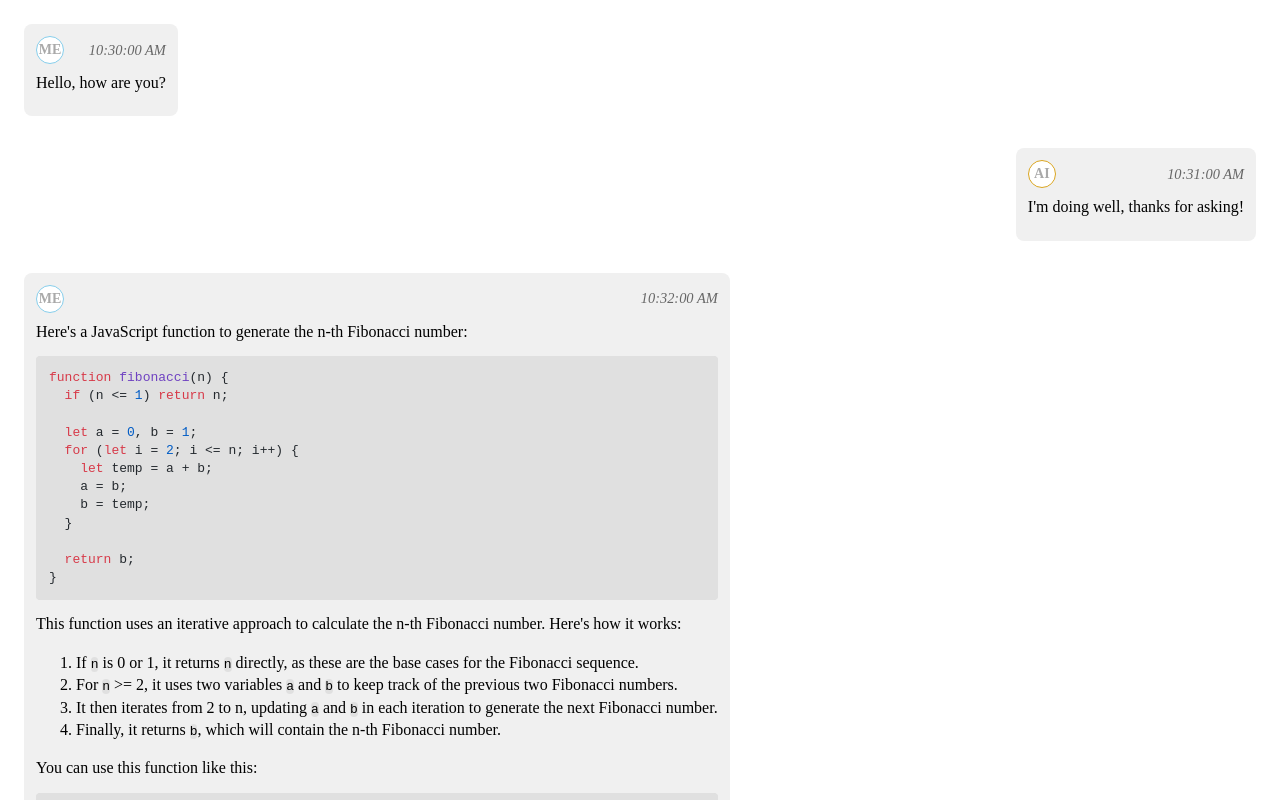
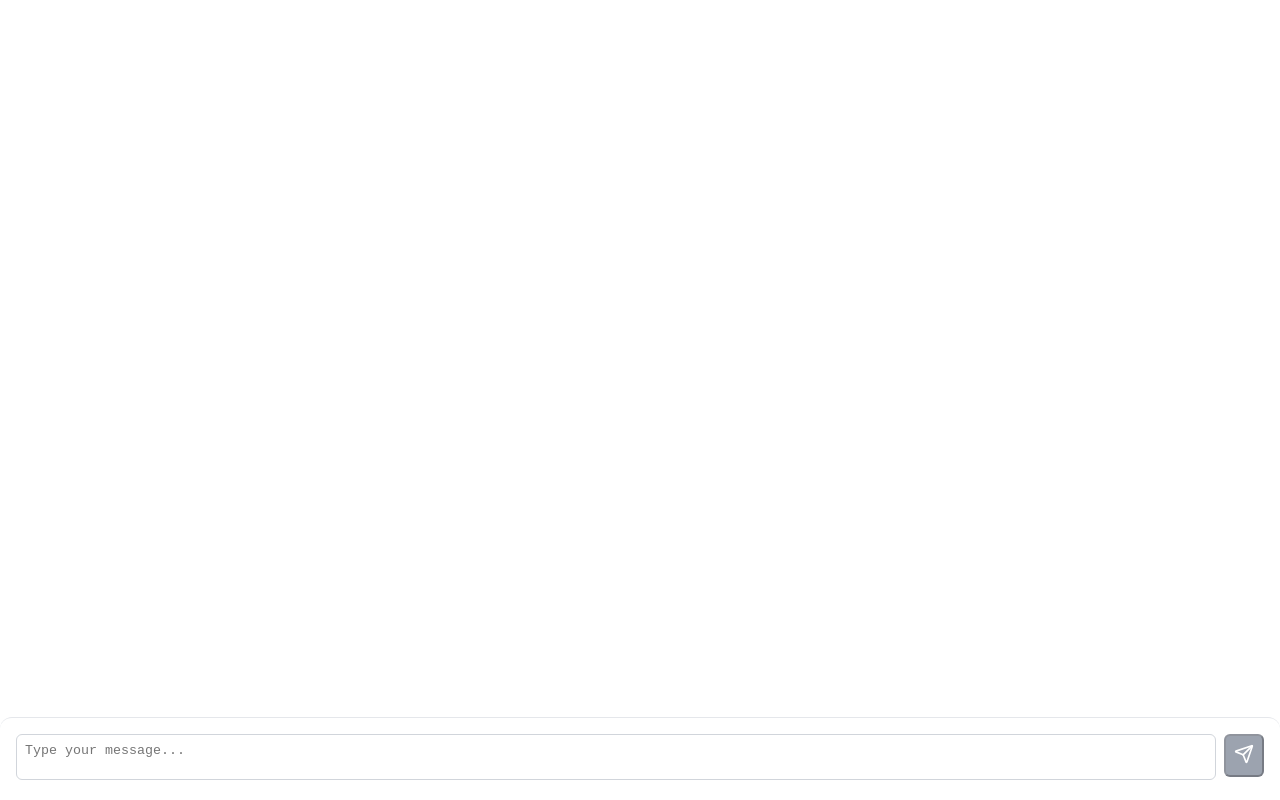
Before and after one commit to tomliangg/gemmy, a React (Vite) app: page / in a window 1280 px wide. Shown: the top 800 px of the page. Built offline with nearby package versions, Linux system fonts and the light colour scheme.

Commit message:
improve message styling; ComposeInput component

```diff
--- a/app/App.tsx
+++ b/app/App.tsx
@@ -1,6 +1,46 @@
+import { useEffect, useState } from "react";
 import { ChatMessageList } from "./ChatMessageList";
-import { chatMessages } from "./constants";
+import { GoogleGenerativeAI, POSSIBLE_ROLES } from "@google/generative-ai";
+import { ChatMessageProps } from "./ChatMessage";
+import { ComposeInput } from "./ComposeInput";
+
+const genAI = new GoogleGenerativeAI("<API_KEY>");
+
+interface Part extends ChatMessageProps {
+  role: (typeof POSSIBLE_ROLES)[number];
+}
 
 export const App = () => {
-  return <ChatMessageList contents={chatMessages} />;
+  useEffect(() => {
+    const run = async () => {
+      const model = genAI.getGenerativeModel({ model: "gemini-1.5-flash" });
+      const result = await model.generateContent("Explain how AI works");
+      model.startChat;
+      console.log(result.response.text());
+    };
+    // testing; use a false condition to skip
+    if (1 + 1 > 3) {
+      run();
+    }
+  }, []);
+  const [parts, setParts] = useState<Part[]>([]);
+
+  return (
+    <>
+      <ComposeInput
+        onSubmit={(query) => {
+          setParts([
+            ...parts,
+            {
+              role: "user",
+              message: query,
+              timestamp: new Date(),
+              sender: "me",
+            },
+          ]);
+        }}
+      />
+      <ChatMessageList contents={parts} />
+    </>
+  );
 };
--- a/app/Badge.module.scss
+++ b/app/Badge.module.scss
@@ -9,12 +9,13 @@
   color: darkgrey;
   font-weight: bold;
   font-size: 14px;
+  text-transform: uppercase;
 }
 
-.ME {
+.me {
   border: 1px solid skyblue;
 }
 
-.AI {
+.ai {
   border: 1px solid goldenrod;
 }
--- a/app/Badge.tsx
+++ b/app/Badge.tsx
@@ -2,7 +2,7 @@ import { cx } from "@emotion/css";
 import styles from "./Badge.module.scss";
 
 interface BadgeProps {
-  name: "ME" | "AI";
+  name: "me" | "ai";
 }
 
 const Badge = ({ name }: BadgeProps) => {
--- a/app/ChatMessage.module.scss
+++ b/app/ChatMessage.module.scss
@@ -50,10 +50,10 @@
   overflow-x: auto;
 }
 
-.message-from-AI {
+.message-from-ai {
   align-self: flex-end;
 }
 
-.message-from-ME {
+.message-from-me {
   align-self: flex-start;
 }
--- a/app/ChatMessage.tsx
+++ b/app/ChatMessage.tsx
@@ -8,7 +8,7 @@ import Badge from "./Badge";
 export interface ChatMessageProps {
   message: string;
   timestamp: Date;
-  sender: "ME" | "AI";
+  sender: "me" | "ai";
 }
 
 export const ChatMessage = ({
--- a/app/ChatMessageList.tsx
+++ b/app/ChatMessageList.tsx
@@ -2,7 +2,7 @@ import { ChatMessageProps, ChatMessage } from "./ChatMessage";
 import styles from "./ChatMessageList.module.scss";
 import "highlight.js/styles/github.css";
 
-interface ChatMessageListProps {
+export interface ChatMessageListProps {
   contents: ChatMessageProps[];
 }
 
--- /dev/null
+++ b/app/ComposeInput.module.scss
@@ -0,0 +1,80 @@
+.container {
+  position: fixed;
+  bottom: 0;
+  left: 0;
+  right: 0;
+  background-color: #ffffff;
+  border-top: 1px solid #e5e7eb;
+  padding: 1rem;
+  border-radius: 12px 12px 0 0;
+}
+
+.form {
+  display: grid;
+  grid-template-columns: 1fr auto;
+  gap: 0.5rem;
+}
+
+.inputContainer {
+  position: relative;
+  grid-column: 1;
+
+  textarea {
+    box-sizing: border-box;
+  }
+}
+
+.input {
+  width: 100%;
+  resize: none;
+  overflow-y: auto;
+  padding: 0.5rem;
+  border: 1px solid #d1d5db;
+  border-radius: 0.375rem;
+  min-height: 40px;
+  max-height: 600px;
+
+  &:focus {
+    outline: none;
+  }
+}
+
+.buttonsContainer {
+  grid-column: 2;
+  display: flex;
+  flex-direction: column;
+  justify-content: flex-start;
+  gap: 0.5rem;
+}
+
+.button {
+  padding: 0.5rem;
+  border-radius: 0.375rem;
+  background-color: #f3f4f6;
+  color: #4b5563;
+  cursor: pointer;
+  transition: background-color 0.2s;
+
+  &:hover {
+    background-color: #e5e7eb;
+  }
+
+  &:focus {
+    outline: none;
+    ring: 2px solid #9ca3af;
+  }
+}
+
+.sendButton {
+  background-color: #3b82f6;
+  color: #ffffff;
+
+  &:hover {
+    background-color: #2563eb;
+  }
+
+  &:disabled {
+    background-color: #9ca3af;
+    cursor: not-allowed;
+  }
+}
--- /dev/null
+++ b/app/ComposeInput.tsx
@@ -0,0 +1,62 @@
+import { useState, useRef, useEffect } from "react";
+import { Send } from "lucide-react";
+import styles from "./ComposeInput.module.scss";
+
+interface ComposeInputProps {
+  onSubmit: (query: string) => void;
+}
+
+export const ComposeInput = ({ onSubmit }: ComposeInputProps) => {
+  const [query, setQuery] = useState("");
+  const textareaRef = useRef<HTMLTextAreaElement>(null);
+
+  useEffect(() => {
+    adjustTextareaHeight();
+  }, [query]);
+
+  const adjustTextareaHeight = () => {
+    const textarea = textareaRef.current;
+    if (textarea) {
+      textarea.style.height = "auto";
+      textarea.style.height = `${Math.min(textarea.scrollHeight, 600)}px`;
+    }
+  };
+
+  const handleInputChange = (e: React.ChangeEvent<HTMLTextAreaElement>) => {
+    setQuery(e.target.value);
+  };
+
+  const handleSubmit = (e: React.FormEvent) => {
+    e.preventDefault();
+    onSubmit(query);
+    // Add your submit logic here
+    console.log("Submitting message:", query);
+    setQuery("");
+  };
+
+  return (
+    <div className={styles.container}>
+      <form onSubmit={handleSubmit} className={styles.form}>
+        <div className={styles.inputContainer}>
+          <textarea
+            ref={textareaRef}
+            value={query}
+            onChange={handleInputChange}
+            placeholder="Type your message..."
+            className={styles.input}
+          />
+        </div>
+        <div className={styles.buttonsContainer}>
+          <button
+            type="submit"
+            disabled={!query.trim()}
+            className={`${styles.button} ${styles.sendButton}`}
+            title="Send message"
+          >
+            <Send size={20} />
+          </button>
+        </div>
+      </form>
+    </div>
+  );
+};
--- a/package.json
+++ b/package.json
@@ -50,9 +50,11 @@
   },
   "dependencies": {
     "@emotion/css": "^11.13.0",
+    "@google/generative-ai": "^0.17.1",
     "@types/react": "^18.3.5",
     "@types/react-dom": "^18.3.0",
     "highlight.js": "^11.10.0",
+    "lucide-react": "^0.437.0",
     "react": "^18.3.1",
     "react-dom": "^18.3.1",
     "react-markdown": "^9.0.1",
```
Also changed, not shown: app/constants.ts (+14 -14 lines), src/extension.ts (+3 -5 lines), vite.config.mts, 1 other file (tests, documents, lock files or other folders).
